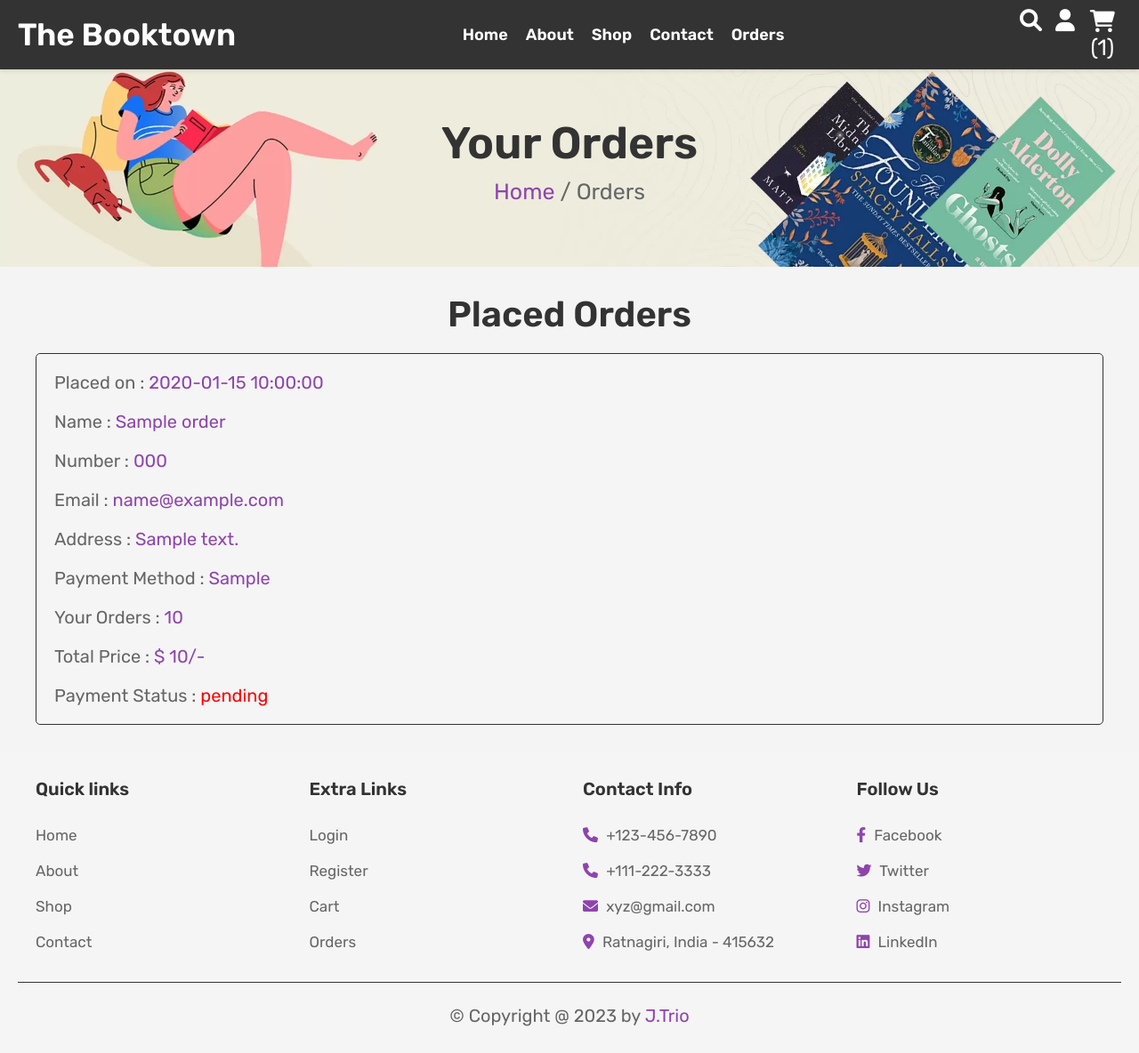
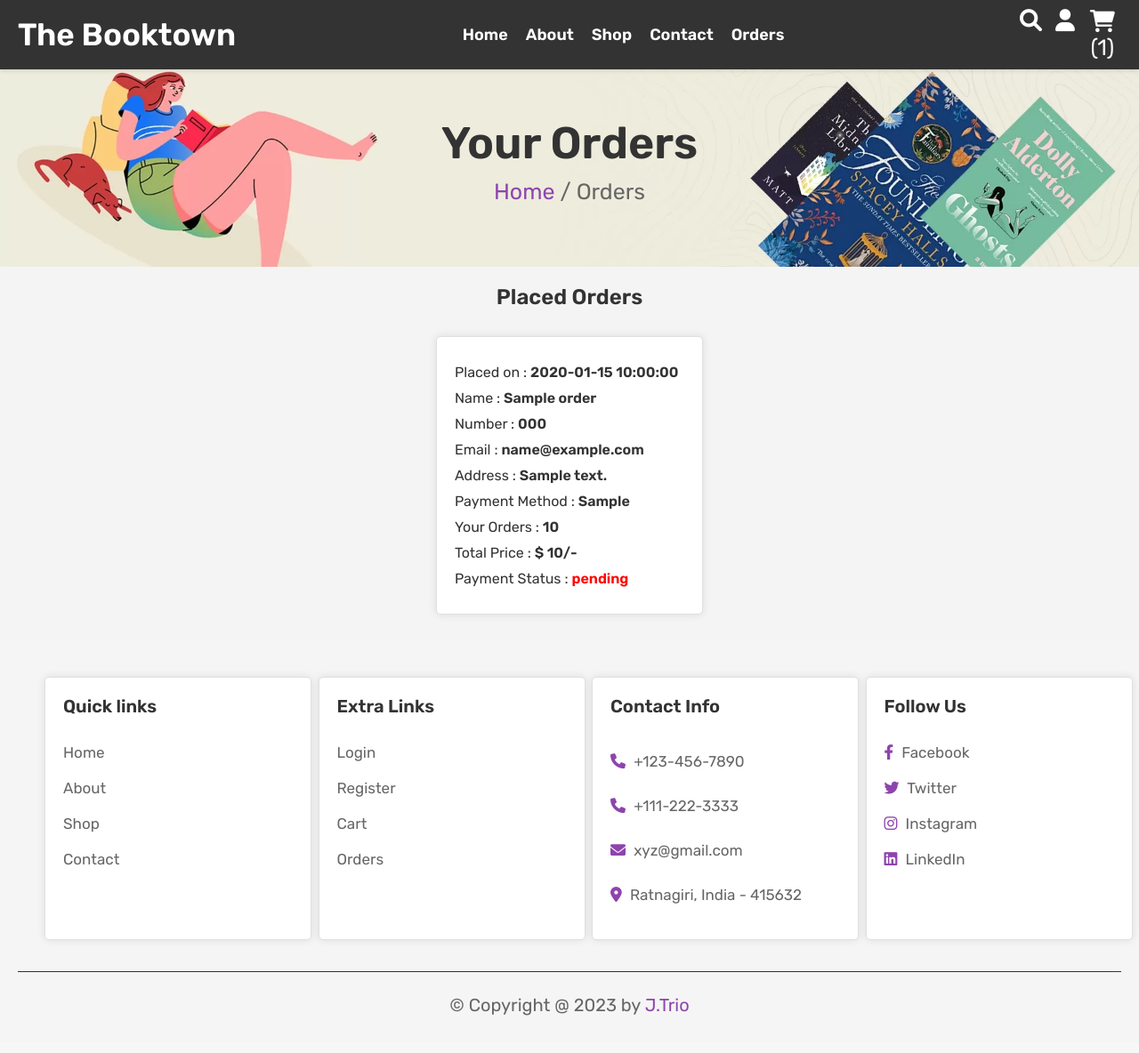
Before and after one commit to iamrushier/TheBooktown, a PHP site: page /orders.php in a window 1280 px wide. Shown: the whole page at 89% size. After the commit the page ends 1142 px from the top, so only its background shows below. Run offline with PHP 8.4, Linux system fonts and the light colour scheme; the visitor is signed in with stand-in values (Sample User, id 1); tables that the repository leaves empty or names only in its code hold one stand-in row (values such as "Sample post").

Commit message:
shop styles

```diff
--- a/css/orders.css
+++ b/css/orders.css
@@ -1,86 +1,46 @@
 @import url('https://fonts.googleapis.com/css2?family=Rubik:wght@300;400;500;600&display=swap');
 
-:root {
-   --purple: #8e44ad;
-   --red: #c0392b;
-   --orange: #f39c12;
-   --black: #333;
-   --white: #fff;
-   --light-color: #666;
-   --light-white: #ccc;
-   --light-bg: #f5f5f5;
-   --border: .1rem solid var(--black);
-   --box-shadow: 0 .5rem 1rem rgba(0, 0, 0, .1);
+/* Placed Orders Section */
+.placed-orders {
+   padding: 20px;
 }
 
-* {
-   font-family: 'Rubik', sans-serif;
-   margin: 0;
-   padding: 0;
-   box-sizing: border-box;
-   outline: none;
-   border: none;
-   text-decoration: none;
-   transition: all .2s linear;
+.title {
+   font-size: 24px;
+   text-align: center;
 }
 
-*::selection {
-   background-color: var(--purple);
-   color: var(--white);
+.box-container {
+   display: flex;
+   flex-wrap: wrap;
+   gap: 20px;
+   justify-content: center;
 }
 
-*::-webkit-scrollbar {
-   height: .5rem;
-   width: 1rem;
+.box {
+   border: 1px solid #e0e0e0;
+   border-radius: 5px;
+   padding: 20px;
+   width: 300px;
+   background: #fff;
+   box-shadow: 0px 0px 10px rgba(0, 0, 0, 0.1);
+   margin: 10px;
 }
 
-*::-webkit-scrollbar-track {
-   background-color: transparent;
+.box p {
+   font-size: 16px;
+   margin: 10px 0;
 }
 
-*::-webkit-scrollbar-thumb {
-   background-color: var(--purple);
+.box span {
+   font-weight: bold;
 }
 
-html {
-   font-size: 62.5%;
-   overflow-x: hidden;
+/* Payment Status Styling */
+.box p span[style="color: red;"] {
+   color: red;
 }
 
-
-
-.placed-orders .box-container {
-    display: flex;
-    justify-content: space-around;
-    width: 1200px;
-    margin: 0 auto;
-    display: flex;
-    flex-wrap: wrap;
-    align-items: center;
-    gap: 1.5rem;
- }
-
- .placed-orders .box-container .empty {
-    flex: 1;
- }
-
- .placed-orders .box-container .box {
-    flex: 1 1 40rem;
-    border-radius: .5rem;
-    padding: 2rem;
-    width: 500px;
-    border: var(--border);
-    text-align: left;
-    background-color: var(--light-bg);
-    padding: 1rem 2rem;
- }
-
- .placed-orders .box-container .box p {
-    padding: 1rem 0;
-    font-size: 2rem;
-    color: var(--light-color);
- }
-
- .placed-orders .box-container .box p span {
-    color: var(--purple);
- }
+.box p span[style="color: green;"] {
+   color: green;
+}
--- a/css/shop.css
+++ b/css/shop.css
@@ -1,51 +1,4 @@
 @import url('https://fonts.googleapis.com/css2?family=Rubik:wght@300;400;500;600&display=swap');
-
-:root {
-   --purple: #8e44ad;
-   --red: #c0392b;
-   --orange: #f39c12;
-   --black: #333;
-   --white: #fff;
-   --light-color: #666;
-   --light-white: #ccc;
-   --light-bg: #f5f5f5;
-   --border: .1rem solid var(--black);
-   --box-shadow: 0 .5rem 1rem rgba(0, 0, 0, .1);
-}
-
-* {
-   font-family: 'Rubik', sans-serif;
-   margin: 0;
-   padding: 0;
-   box-sizing: border-box;
-   outline: none;
-   border: none;
-   text-decoration: none;
-   transition: all .2s linear;
-}
-
-*::selection {
-   background-color: var(--purple);
-   color: var(--white);
-}
-
-*::-webkit-scrollbar {
-   height: .5rem;
-   width: 1rem;
-}
-
-*::-webkit-scrollbar-track {
-   background-color: transparent;
-}
-
-*::-webkit-scrollbar-thumb {
-   background-color: var(--purple);
-}
-
-html {
-   font-size: 62.5%;
-   overflow-x: hidden;
-}
 
 .heading{
    margin-top: 0px;
```
Also changed, not shown: orders.php (+5 -6 lines), shop.php (+26 -11 lines).
